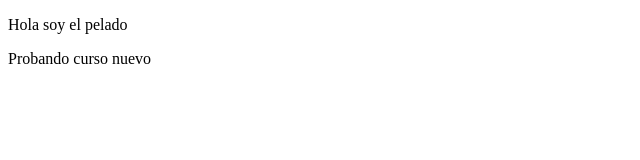
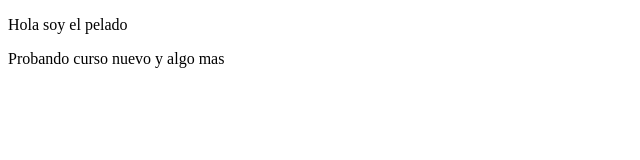
Before and after one commit to EstebanF2/proyectoDemoCursoPrework, a plain HTML site: page index.html in a window 1280 px wide. Shown: the full height of the page, 0-640 px from the left. Drawn offline with Linux system fonts and the light colour scheme.

Commit message:
first commit

```diff
--- a/index.html
+++ b/index.html
@@ -11,7 +11,7 @@
         Hola soy el pelado
     </p>
     <article>
-        Probando curso nuevo
+        Probando curso nuevo y algo mas
     </article>
 </body>
 </html>
```
